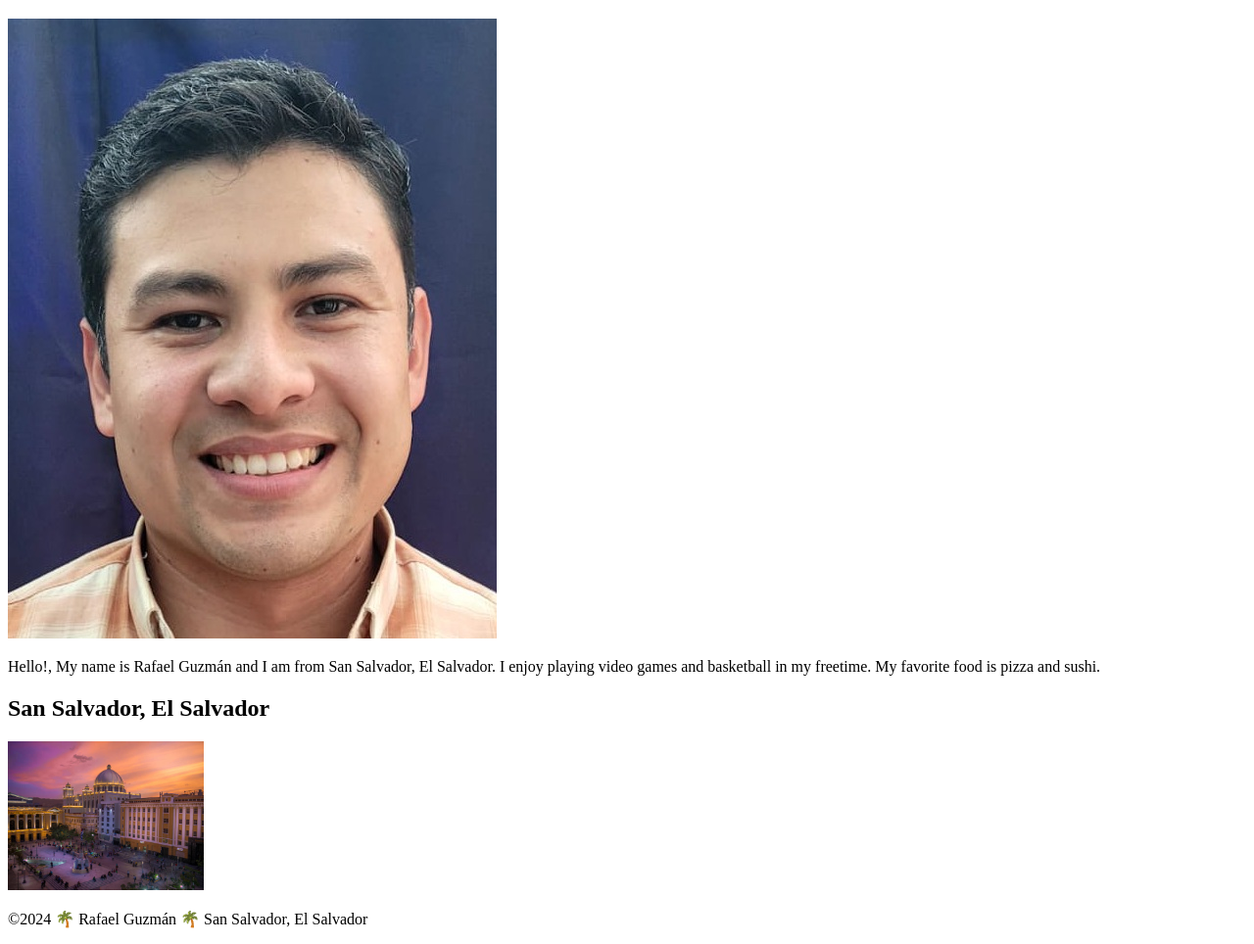
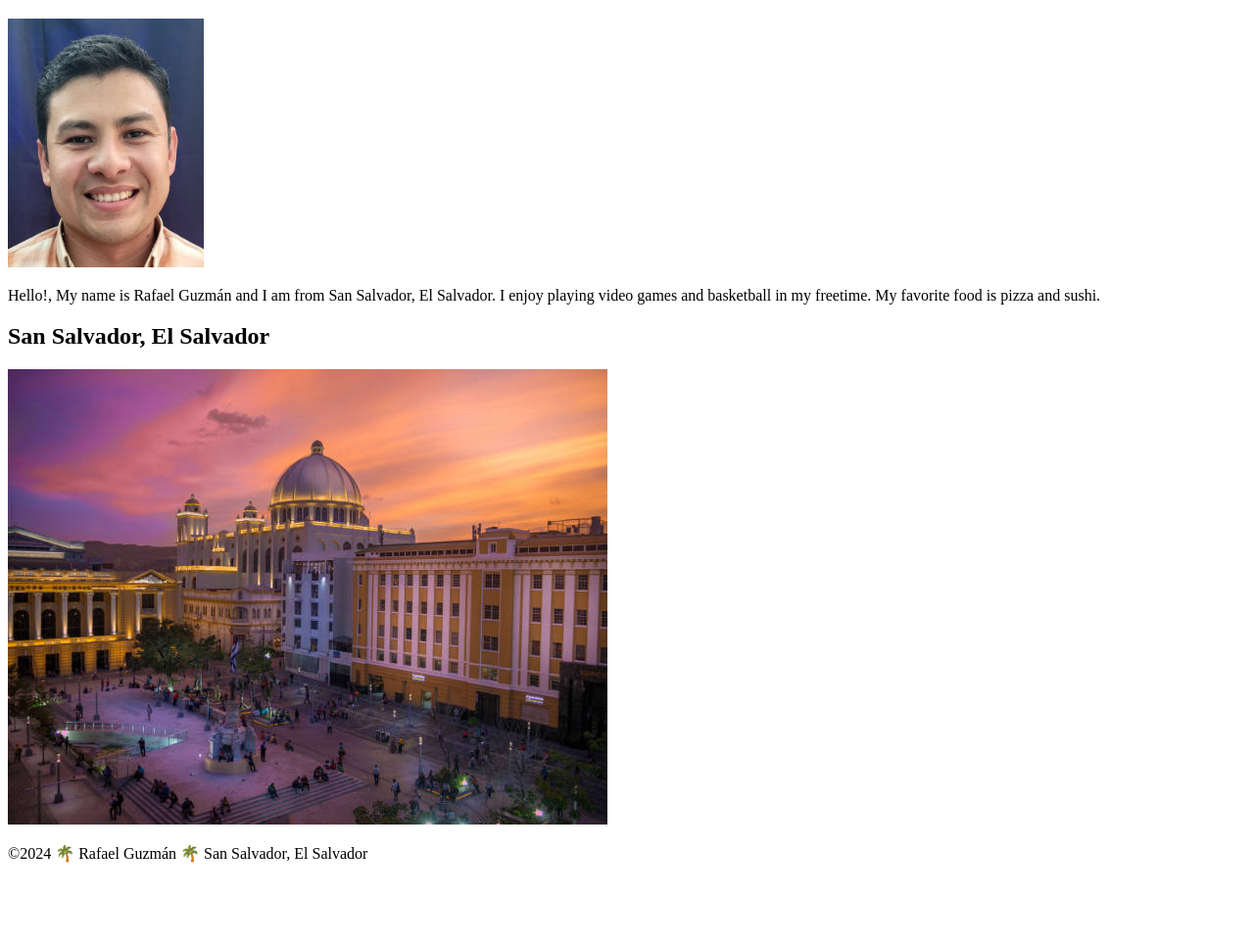
Before and after one commit to ragutmann/wdd130, a plain HTML site: page index.html in a window 1280 px wide. Shown: the part 87-1051 px from the top of the page at 98% size. After the commit the page ends 984 px from the top, so only its background shows below. Drawn offline with Linux system fonts and the light colour scheme.

Commit message:
Re Change

```diff
--- a/index.html
+++ b/index.html
@@ -17,12 +17,12 @@
         </header>
         <main>
             <h1>Rafael Guzmán | WDD 130</h1>
-            <img src="images/Profile.jpg" alt="Centro Historico de San Salvador, El Salvador">
+            <img src="images/Profile.jpg" alt="Hello, my name is Rafael Guzmán" width="200">
             <p>Hello!, My name is Rafael Guzmán and I am from San Salvador, El Salvador. I enjoy playing video games and basketball in my freetime. My favorite food is pizza and sushi.</p>
         </main>
         <aside>
             <h2>San Salvador, El Salvador</h2>
-            <img src="images/San Salvador-El Salvador.jpg" alt="Hello, my name is Rafael Guzmán" width="200">
+            <img src="images/San Salvador-El Salvador.jpg" alt="Centro Historico de San Salvador, El Salvador">
         <footer>
             <p>©2024 🌴 Rafael Guzmán 🌴 San Salvador, El Salvador</p>
         </footer>
```
